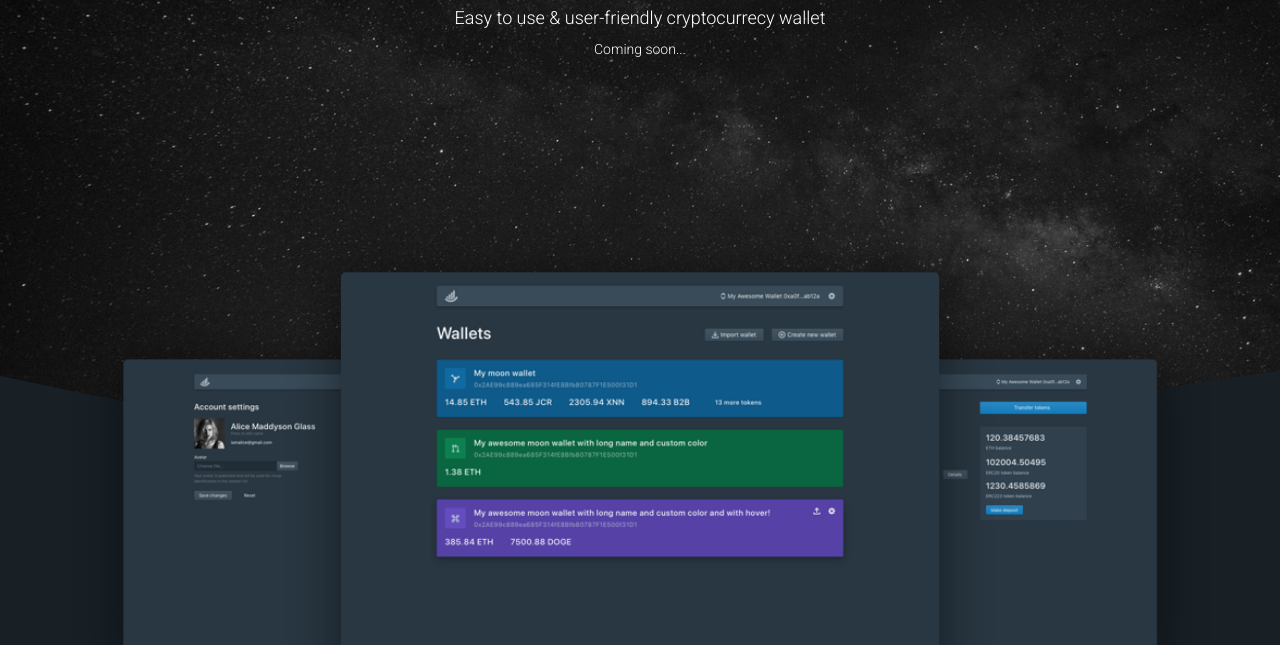
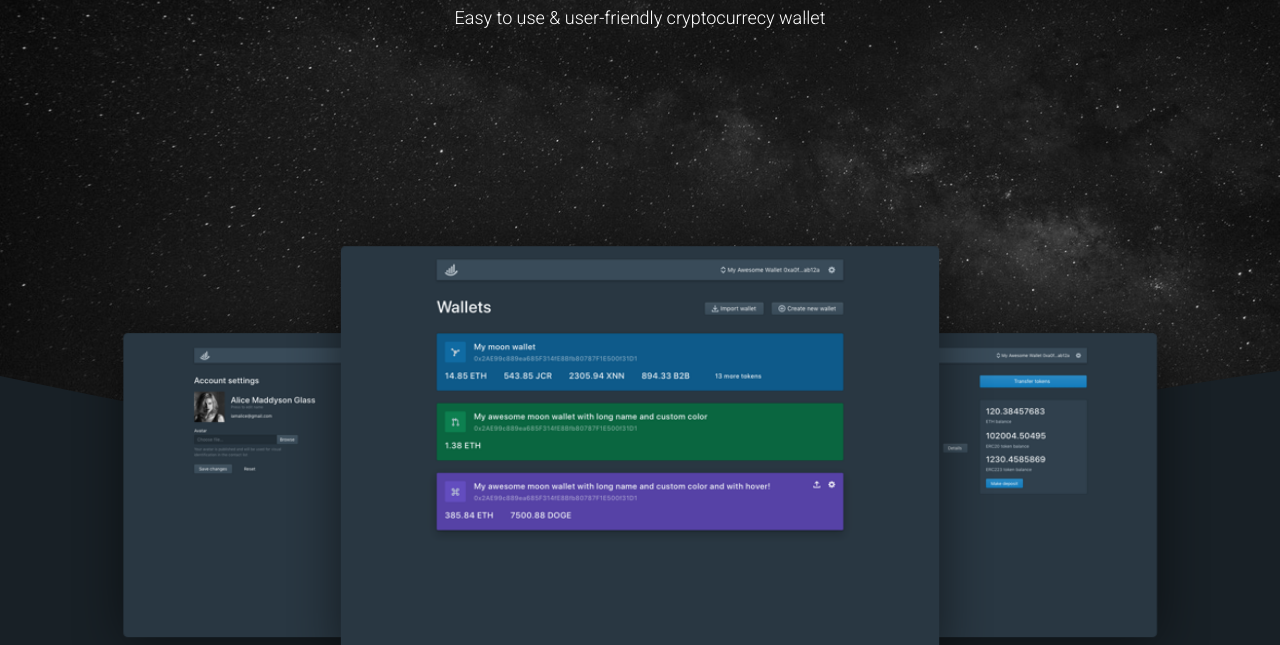
Before and after one commit to secret-tech/moon-landing, a website: page src/pug/index.pug in a window 1280 px wide. Shown: the part 455-1100 px from the top of the page. Drawn offline with nearby package versions, Linux system fonts and the light colour scheme; files that its build step writes are made by us from their sources; files whose address does not match are found by name.

Commit message:
Remove coming soon msg

```diff
--- a/src/pug/index.pug
+++ b/src/pug/index.pug
@@ -19,7 +19,6 @@ block body
         img(src="./images/logo.svg").logo
         .name MOON
         .description Easy to use & user-friendly cryptocurrecy wallet
-        .soon Coming soon...
 
       .buttons.mobile
         a(href="https://t.me/MoonWallet").telegram Telegram group
```
Also changed, not shown: build/index.html.
